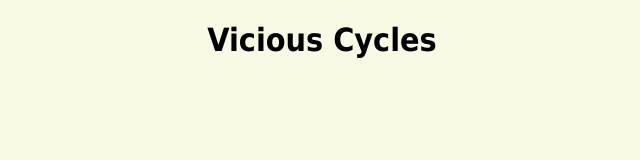
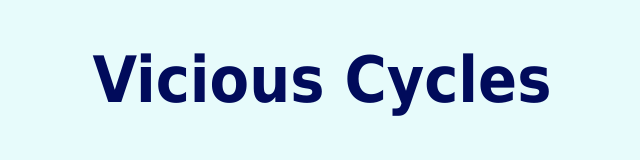
Before and after one commit to BlackxJustify/ViciousCyclesProject, a plain HTML site: page index.html in a window 1280 px wide. Shown: the whole page, without its empty margins (318-958 px from the left). Drawn offline with Linux system fonts and the light colour scheme.

Commit message:
Add files via upload

```diff
--- a/myStyles.css
+++ b/myStyles.css
@@ -1,6 +1,6 @@
 body
       {
-          background-color: #F9FAE3;
+          background-color: #E7FBFB;
           margin: 5px;
           font-family: Tahoma, arial, sans-serif;
 
@@ -17,7 +17,8 @@ body
             {
             text-align: center;
             font-weight: bold;
-            font-size: 2em;
+            font-size: 4em;
+            color: #010B5B;
 
             }
 
```
